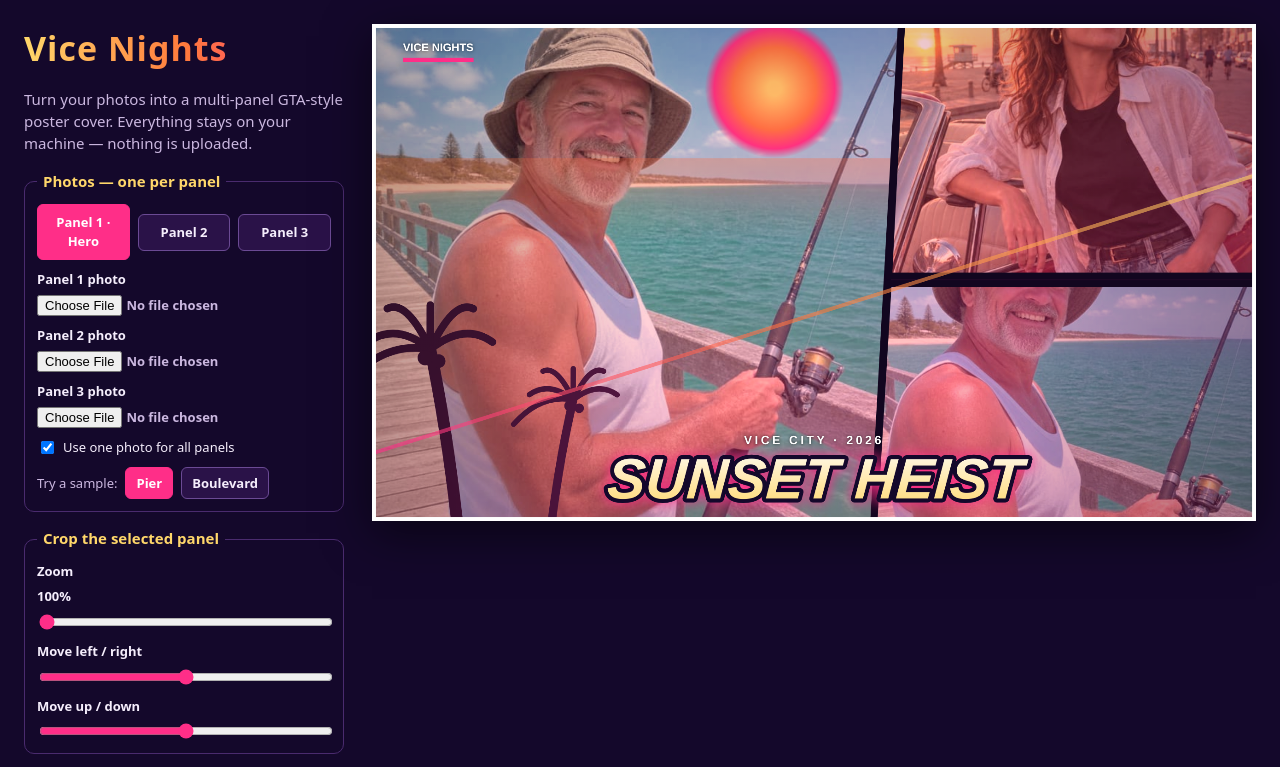
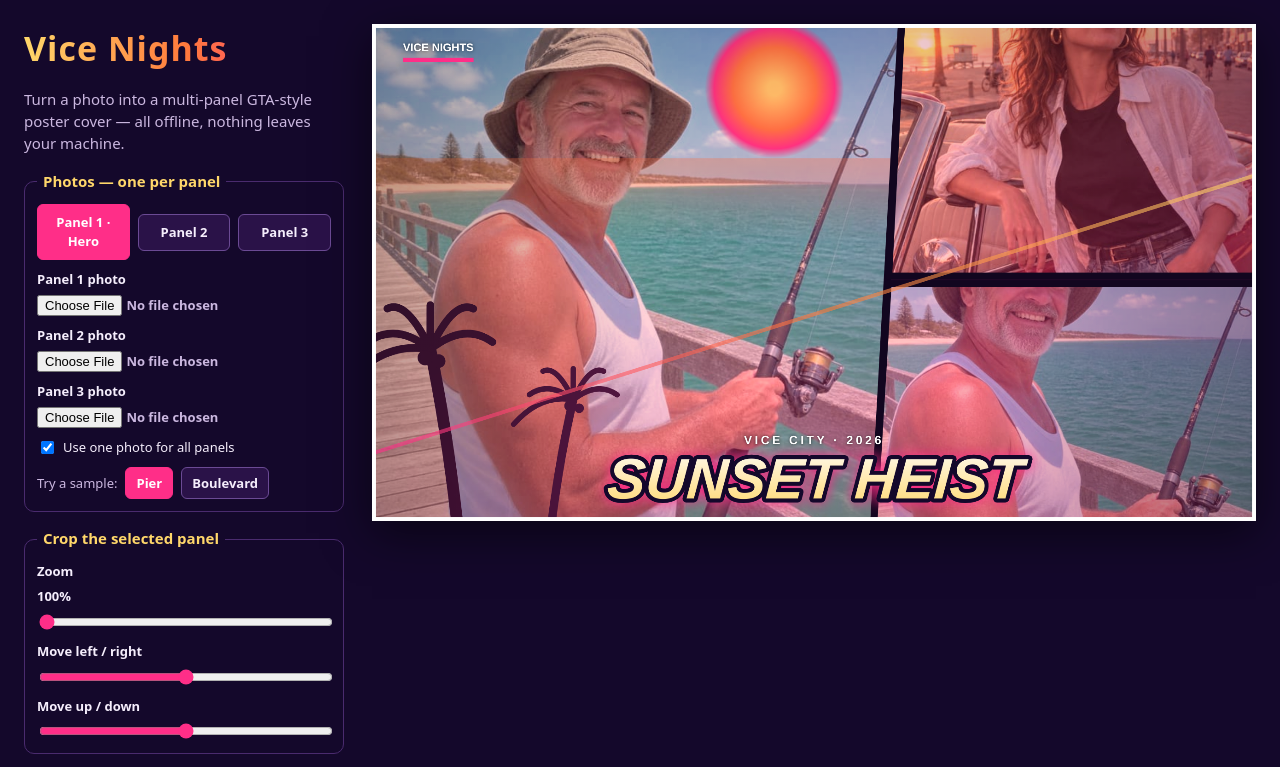
Before and after one commit to Revieww/gta6-cover-art, a plain HTML site: page app/index.html in a window 1280 px wide. Shown: the top 767 px of the page. Drawn offline with Linux system fonts and the light colour scheme.

Commit message:
Rebuild polish: tagline, focus styles, README wording, shot list

```diff
--- a/app/index.html
+++ b/app/index.html
@@ -11,7 +11,7 @@
 <main class="app">
   <section class="controls" aria-label="Cover editor">
     <h1>Vice Nights</h1>
-    <p class="tagline">Turn your photos into a multi-panel GTA-style poster cover. Everything stays on your machine — nothing is uploaded.</p>
+    <p class="tagline">Turn a photo into a multi-panel GTA-style poster cover — all offline, nothing leaves your machine.</p>
 
     <fieldset>
       <legend>Photos — one per panel</legend>
--- a/app/style.css
+++ b/app/style.css
@@ -1,5 +1,6 @@
 /* Vice Nights editor: a dark sunset theme. The preview canvas is the cover
-   itself at export pixels, scaled down by CSS to fit the window. */
+   itself at export pixels, scaled down by CSS to fit the window. Keyboard
+   users get a visible gold outline on every control. */
 html, body { margin: 0; min-height: 100%; background: #14082b; color: #f5eefc; font: 15px/1.45 system-ui, -apple-system, sans-serif; }
 .app { display: flex; gap: 28px; align-items: flex-start; justify-content: center; padding: 24px; box-sizing: border-box; }
 .controls { display: flex; flex-direction: column; gap: 16px; width: 320px; flex: none; }
@@ -14,6 +15,7 @@ input[type=file] { font: inherit; font-size: 13px; color: #cbb8e0; }
 input[type=range] { width: 100%; accent-color: #ff2e88; }
 button { font: inherit; font-weight: 700; padding: 9px 12px; border: 1px solid #6b4a94; border-radius: 6px; background: #2a1248; color: #f5eefc; cursor: pointer; }
 button:hover { border-color: #ff2e88; }
+button:focus-visible, input:focus-visible { outline: 2px solid #ffd76a; outline-offset: 2px; }
 button.active { background: #ff2e88; border-color: #ff2e88; color: #fff; }
 .panelrow, .choice, .samples { display: flex; gap: 8px; flex-wrap: wrap; align-items: center; }
 .panelrow button, .choice button { flex: 1; padding: 8px 6px; font-size: 13px; }
```
Also changed, not shown: screenshots/2-editor.jpg, shots.json (line endings or trailing spaces), 1 other file.
